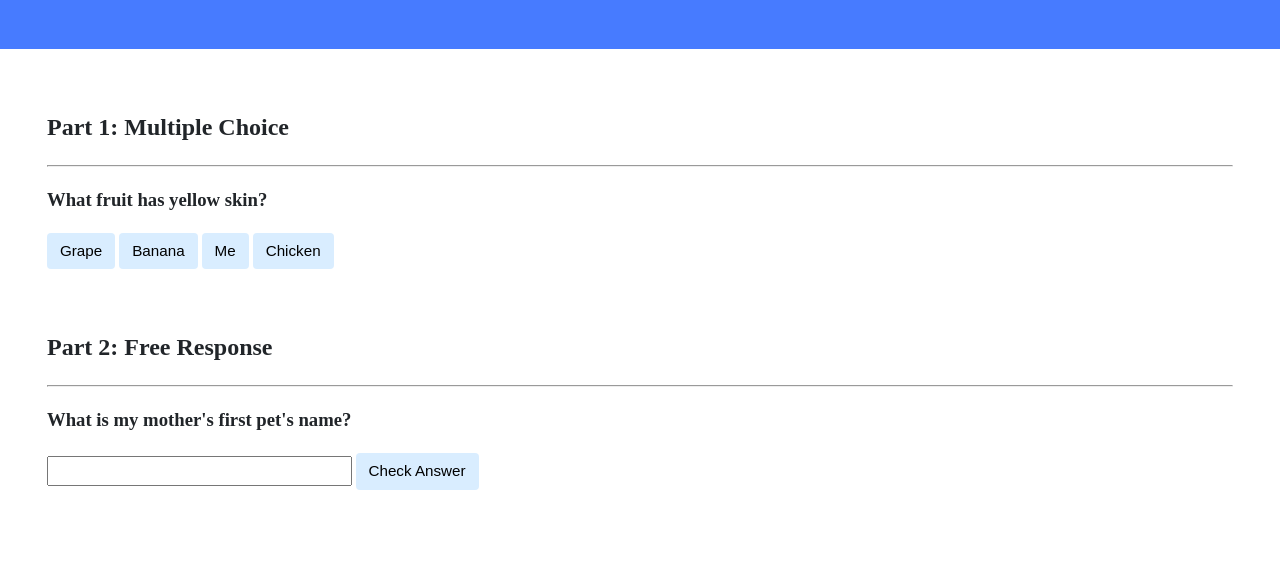
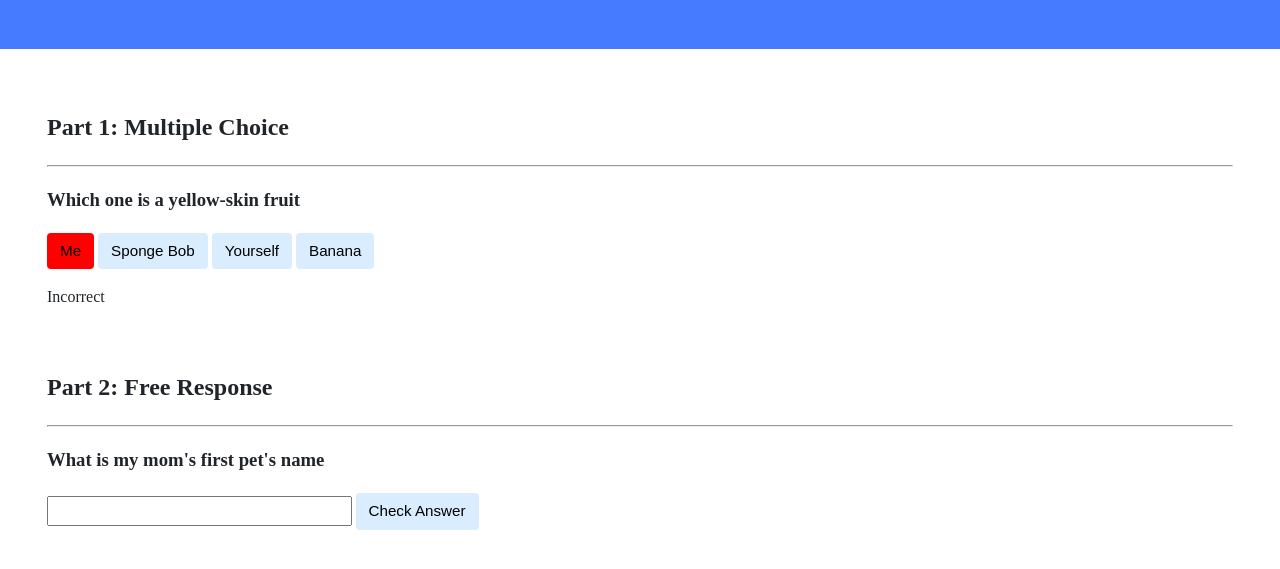
Before and after one commit to GraceZhu0912/GraceAPCSP, a plain HTML site: page index.html in a window 1280 px wide. Both pictures are taken after a click on the button "Me". Shown: the part 151-720 px from the top of the page. Drawn offline with Linux system fonts and the light colour scheme.

Commit message:
Add files via upload

```diff
--- a/index.html
+++ b/index.html
@@ -5,7 +5,6 @@
         <link href="https://fonts.googleapis.com/css2?family=Montserrat:wght@500&display=swap" rel="stylesheet">
         <link href="styles.css" rel="stylesheet">
         <title>Trivia!</title>
-
     </head>
     <body>
         <div class="header">
@@ -17,31 +16,26 @@
                 <h2>Part 1: Multiple Choice </h2>
                 <hr>
                 <!-- TODO: Add multiple choice question here -->
+                <h3>Which one is a yellow-skin fruit</h3>
+                <button class = "incorrect">Me</button>
+                <button class = "incorrect">Sponge Bob</button>
+                <button class = "incorrect">Yourself</button>
+                <button class = "correct">Banana</button>
 
-                <h3>What fruit has yellow skin?</h3>
-
-                <button class="incorrect">Grape</button>
-                <button class="correct">Banana</button>
-                <button class="incorrect">Me</button>
-                <button class="incorrect">Chicken</button>
-
-                <p id="feedback1"></p>
+                <p id = "feedback1"></p>
             </div>
 
             <div class="section">
                 <h2>Part 2: Free Response</h2>
                 <hr>
                 <!-- TODO: Add free response question here -->
+                <h3>What is my mom's first pet's name</h3>
+                <input type = 'text'></input>
+                <button id = "check">Check Answer</button>
 
-                <h3>What is my mother's first pet's name?</h3>
-
-                <input type="text"></input>
-                <button id = "check"> Check Answer</button>
-
-                <p id="feedback2"></p>
-
+                <p id = "feedback2"></p>
             </div>
         </div>
-        <script src="trivia.js" type="text/JavaScript"></script>
+        <script src="trivia.js"></script>
     </body>
 </html>
--- a/trivia.js
+++ b/trivia.js
@@ -1,26 +1,29 @@
-document.addEventListener('DOMConteneLoaded', function(){
+document.addEventListener('DOMContentLoaded', function() {
 
-    let correct = document.querySelectorAll('.correct');
-    correct.addEventListener('click', function() {
+    let correct = document.querySelector('.correct');
+    correct.addEventListener('click', function(event) {
         correct.style.backgroundColor = 'green';
         document.querySelector('#feedback1').innerHTML = 'Correct!';
         });
 
     let incorrects = document.querySelectorAll('.incorrect');
-    for (let i = 0;  < incorrects.length; i++) {
-        incorrects[i].addEventListener('click', funcion(){
+    for(let i = 0; i < incorrects.length; i++)
+    {
+        incorrects[i].addEventListener('click', function(event) {
         incorrects[i].style.backgroundColor = 'red';
-            document.querySelector('#feedback1').innerHTML = "incorrect';
+        document.querySelector('#feedback1').innerHTML = 'Incorrect';
         });
     }
-};
 
     document.querySelector('#check').addEventListener('click', function(){
         let input = document.querySelector('input');
-    if (input.value === 'nothing'){
+        if(input.value.toLowerCase() == 'nothing') {
             input.style.backgroundColor = 'green';
             document.querySelector('#feedback2').innerHTML = 'Correct!';
         } else {
-        input.style.backgroundColor('#feedback2').innerHTML = 'Incorrect';
+            input.style.backgroundColor = 'red';
+            document.querySelector('#feedback2').innerHTML = 'Incorrect';
         }
     });
+
+});
```
Lines whose indentation alone changed are shown as unchanged.
